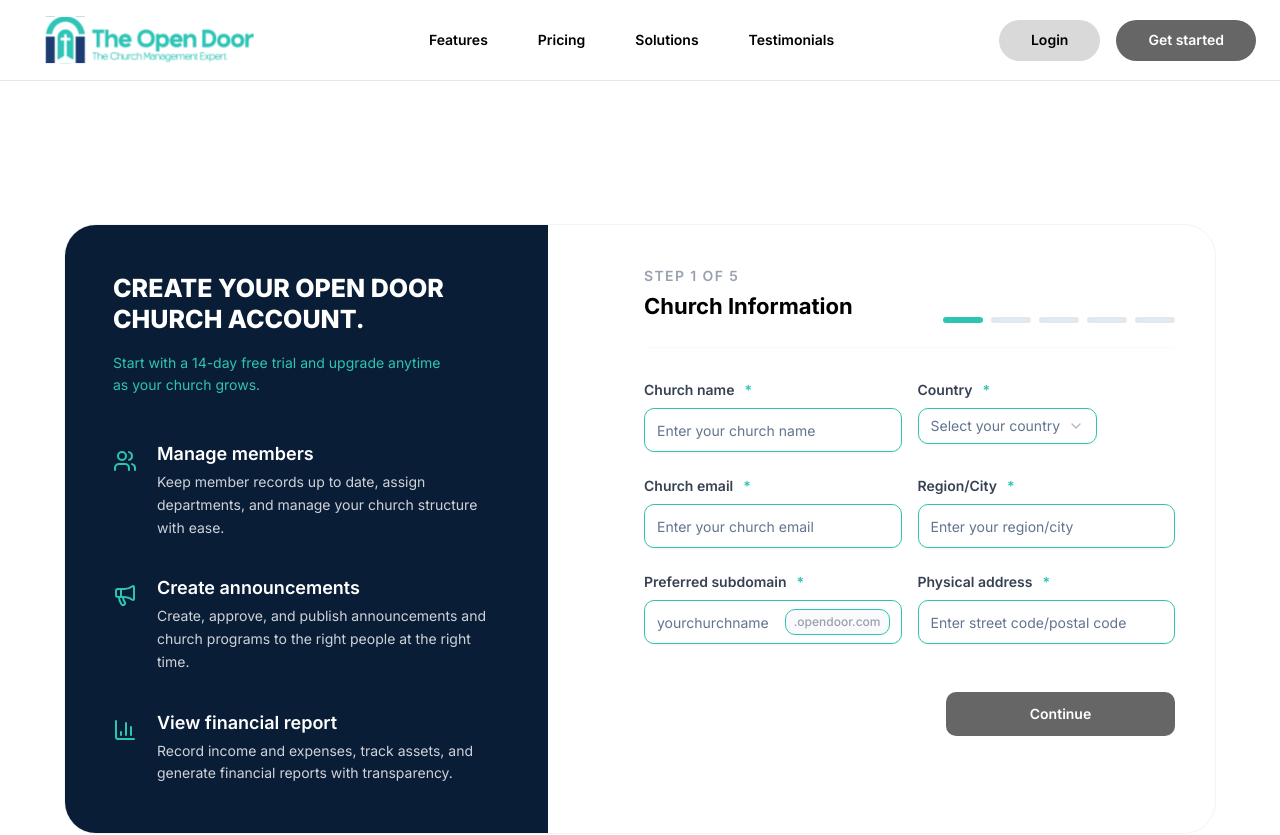
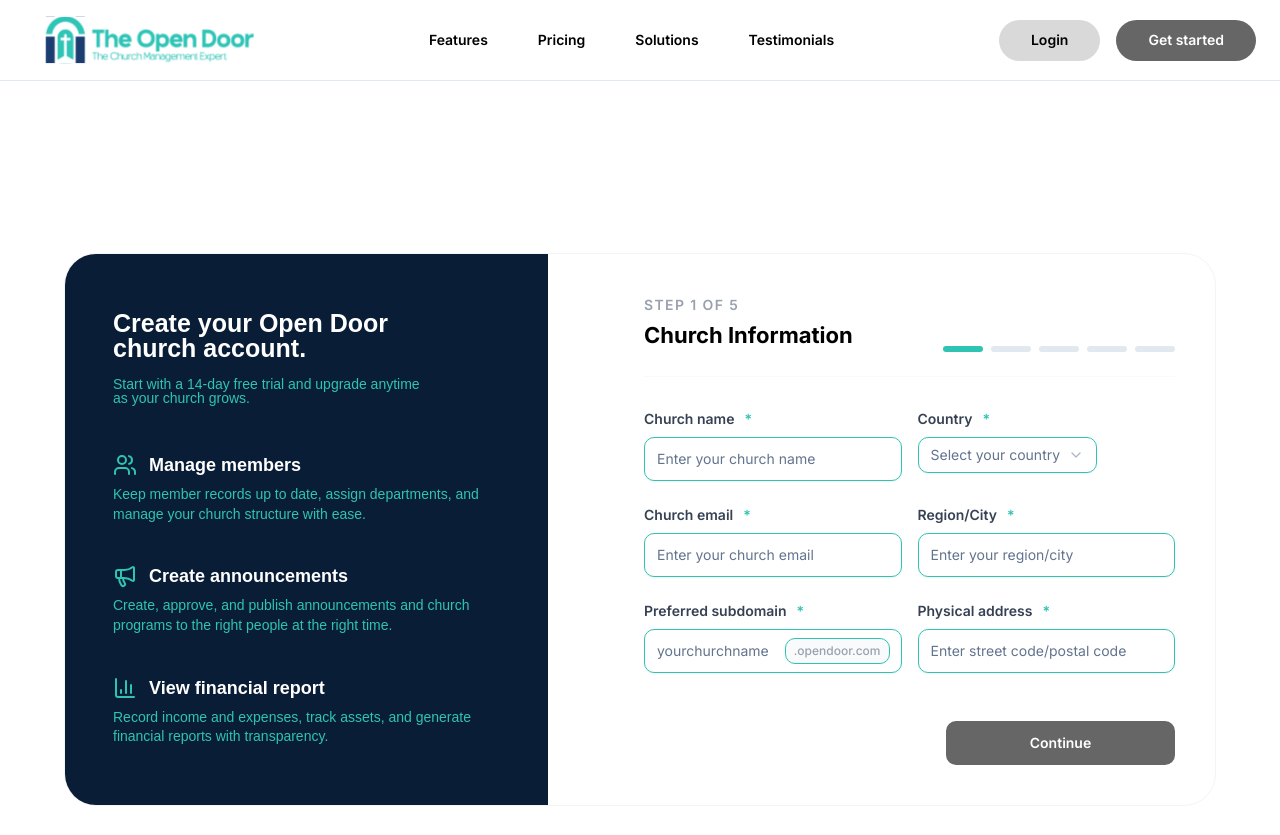
Before and after one commit to coltektechnologies/church-management-saas-frontend, a Next.js app: page /signup in a window 1280 px wide. Shown: the top 835 px of the page. Built offline with nearby package versions, Linux system fonts and the light colour scheme.

Commit message:
ui: update InfoPanel typography and feature layout

```diff
--- a/components/SignupLogin/InfoPanel.tsx
+++ b/components/SignupLogin/InfoPanel.tsx
@@ -2,7 +2,6 @@ import { Users, Megaphone, BarChart3 } from 'lucide-react';
 
 /**
  * InfoPanel - Visual branding and feature highlights.
- * Logic: Maps through feature data to maintain clean JSX structure.
  */
 const InfoPanel = () => {
   const features = [
@@ -23,36 +22,70 @@ const InfoPanel = () => {
     },
   ];
 
-  const styles = {
-    container: 'bg-[#0A1D37] p-8 lg:p-12 text-white h-full flex flex-col justify-center',
-    heading: 'font-ovsoge font-extrabold text-[25px] leading-tight mb-4 text-white uppercase',
-    subtext: 'font-poppins font-normal text-[14px] text-[#2FC4B2] mb-12 leading-relaxed',
-    featureGroup: 'space-y-10',
-    item: 'flex gap-5 items-start',
-    icon: 'h-6 w-6 text-[#2FC4B2] shrink-0 mt-1',
-    itemTitle: 'font-poppins font-semibold text-[18px] text-white leading-none mb-2',
-    itemDesc: 'font-poppins font-normal text-[14px] text-white/80 leading-relaxed',
-  };
-
   return (
-    <div className={styles.container}>
-      <h1 className={styles.heading}>
+    <div className="bg-[#0A1D37] p-8 lg:p-12 text-white h-full flex flex-col justify-center rounded-l-[20px]">
+      <h1
+        className="mb-4"
+        style={{
+          fontFamily: 'OV Soge, sans-serif',
+          fontWeight: 800,
+          fontSize: '25px',
+          lineHeight: '100%',
+          letterSpacing: '0%',
+          color: '#FFFFFF',
+        }}
+      >
         Create your Open Door <br /> church account.
       </h1>
 
-      <p className={styles.subtext}>
+      <p
+        className="mb-12"
+        style={{
+          fontFamily: 'Poppins, sans-serif',
+          fontWeight: 400,
+          fontSize: '14px',
+          lineHeight: '100%',
+          letterSpacing: '0%',
+          color: '#2FC4B2',
+        }}
+      >
         Start with a 14-day free trial and upgrade anytime <br className="hidden lg:block" />
         as your church grows.
       </p>
 
-      <div className={styles.featureGroup}>
+      {/* Feature List */}
+      <div className="space-y-10">
         {features.map((f) => (
-          <div key={f.title} className={styles.item}>
-            <f.icon className={styles.icon} />
-            <div>
-              <h3 className={styles.itemTitle}>{f.title}</h3>
-              <p className={styles.itemDesc}>{f.desc}</p>
+          <div key={f.title} className="flex flex-col gap-2">
+            <div className="flex items-center gap-3">
+              <f.icon size={24} style={{ color: '#2FC4B2' }} />
+              <h3
+                style={{
+                  fontFamily: 'Poppins, sans-serif',
+                  fontWeight: 600,
+                  fontSize: '18px',
+                  lineHeight: '100%',
+                  letterSpacing: '0%',
+                  color: '#FFFFFF',
+                }}
+              >
+                {f.title}
+              </h3>
             </div>
+
+            {/* Description */}
+            <p
+              style={{
+                fontFamily: 'Poppins, sans-serif',
+                fontWeight: 400,
+                fontSize: '14px',
+                lineHeight: '1.4',
+                letterSpacing: '0%',
+                color: '#2FC4B2',
+              }}
+            >
+              {f.desc}
+            </p>
           </div>
         ))}
       </div>
```
